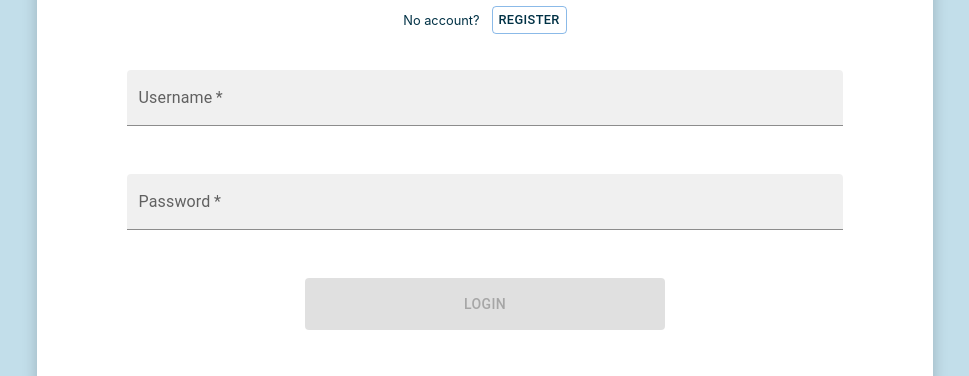
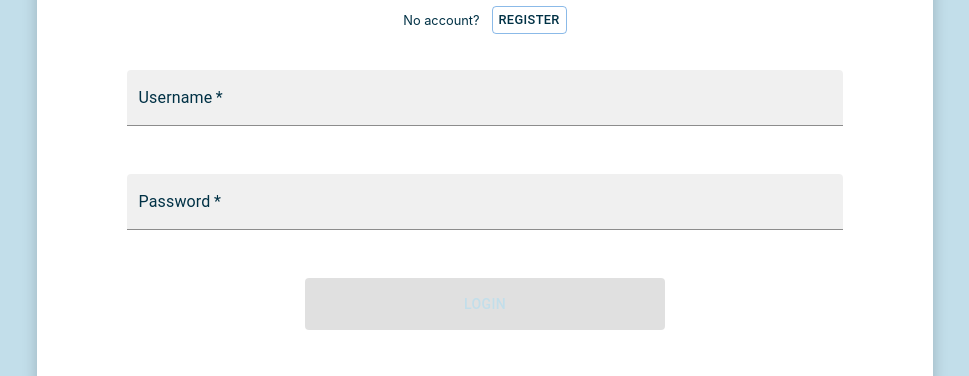
Before and after one commit to dannyfrelink/login, a React (Create React App) app in the folder client/: page / in a window 1280 px wide. Shown: the part 260-636 px from the top of the page, without its empty margins (155-1124 px from the left). Built offline with nearby package versions, Linux system fonts and the light colour scheme.

Commit message:
feat: add CSS for dark theme

```diff
--- a/client/src/App.scss
+++ b/client/src/App.scss
@@ -56,6 +56,11 @@
 		> div:not(:first-of-type) {
 			margin-bottom: clamp(2rem, 4.92vw, 3rem);
 
+			label,
+			input {
+				color: #003145;
+			}
+
 			p {
 				position: absolute;
 				bottom: clamp(-1.4rem, -3.45vw, -2.1rem);
@@ -64,6 +69,8 @@
 		}
 
 		> button {
+			color: #c2deea;
+			border-color: #003145;
 			width: 60%;
 			max-width: 22.5rem;
 			padding-top: clamp(9px, 1.38vw, 13.5px);
@@ -72,5 +79,25 @@
 	}
 }
 
-@media (prefers-reduced-motion: no-preference) {
+@media (prefers-color-scheme: dark) {
+	#login {
+		background-color: #003145;
+
+		form {
+			background-color: #005b82;
+
+			> div:first-of-type {
+				color: #c2deea;
+
+				div button {
+					color: #c2deea;
+					border-color: #c2deea;
+				}
+			}
+
+			> div:not(:first-of-type) div {
+				background-color: #c2deea;
+			}
+		}
+	}
 }
```
